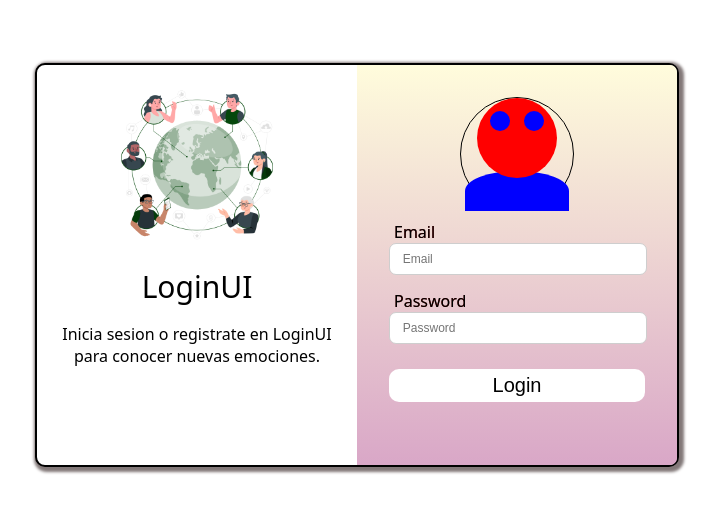
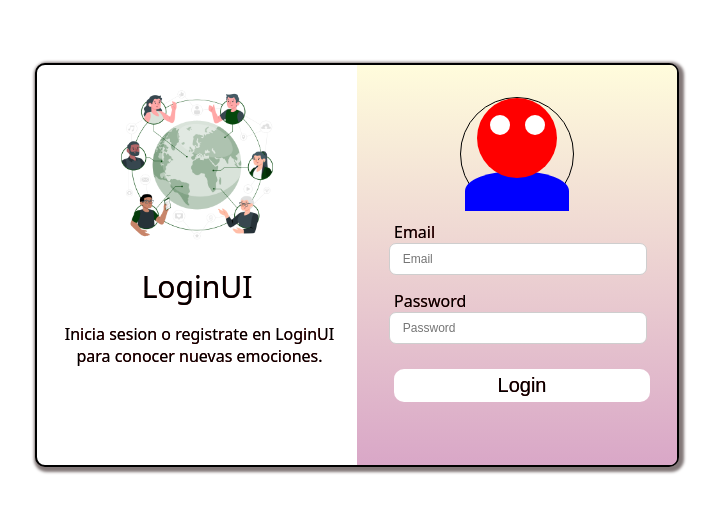
Before and after one commit to AlonsoErnesto/LoginUI, a React (Vite) app: page / in a window 1280 px wide. Shown: the part 135-648 px from the top of the page, without its empty margins (283-1000 px from the left). Built offline with nearby package versions, Linux system fonts and the light colour scheme.

Commit message:
agregando animation person

```diff
--- a/src/components/Login/Form/index.jsx
+++ b/src/components/Login/Form/index.jsx
@@ -2,11 +2,8 @@ import Input from '../../../interface/inputText';
 import ButtonPrimary from '../../../interface/button_primary';
 import './style.css';
 
-const Form = () => {
+const Form = ({setPassword_true}) => {
 
-   const password = () => {
-
-   }
 
 
    return (
@@ -17,8 +14,8 @@ const Form = () => {
             <Input placeholder='Email' name="email" type="email" id="email"/>
             {/* password */}
             <label className='label_form' htmlFor='password'>Password</label>
-            <Input placeholder='Password' onfocus={()=>password()} name="password" type="password" id="password"/>
-            {/* SWubmit */}
+            <Input placeholder='Password' onfocus={setPassword_true} name="password" type="password" id="password"/>
+            {/* Submit */}
             <ButtonPrimary type="submit" classname='btn_login' value="Login"/>
          </form>
       </div>
--- a/src/index.css
+++ b/src/index.css
@@ -3,3 +3,14 @@ body {
    padding: 0;
    margin: 0;
 }
+
+label,p,h2,button {
+   font-weight: 400;
+   margin-left: 5px;
+   text-shadow: red 0 0 ,cyan 0 0;
+   transition: text-shadow 200ms;
+}
+
+p:hover,label:hover,h2:hover,button:hover {
+   text-shadow: red -3px 0, cyan 3px 0;
+}
--- a/src/interface/ImgInteractive/index.jsx
+++ b/src/interface/ImgInteractive/index.jsx
@@ -1,14 +1,14 @@
 import './style.css';
 
-const ImgInteractive= ( ) => {
+const ImgInteractive= ({password_true}) => {
    return (
       <div className="conteiner_img">
          <div className='circle_img'>
             <div className='head_img'>
-               <div className='eye_img_left'>
+               <div className={`${password_true ? 'eye_img_left_hover' : 'eye_img_left'} `}>
 
                </div>
-               <div className='eye_img_right'>
+               <div className={`${password_true ? 'eye_img_right_hover' : 'eye_img_right'}`}>
                </div>
             </div>
             <div className='body_img'>
--- a/src/interface/ImgInteractive/style.css
+++ b/src/interface/ImgInteractive/style.css
@@ -40,17 +40,24 @@
    position:absolute;
    width: 2.5vh;
    height: 2.5vh;
-   background:blue;
+   background:rgb(255, 255, 255);
    border-radius: 20px;
-   margin:13px;
+   margin:12.5px;
+   margin-top: 17px;
 }
 
-.eye_img_right:hover, .eye_img_left:hover {
-   width: 2.5vh;
-   height: .4vh;
+.eye_img_right_hover, .eye_img_left_hover {
+   margin-top: 10px;
+   margin:11px;
+   position: absolute;
+   width: 20px;
+   height: 20px;
+   border-radius: 50%;
+   box-shadow: 3px 3px 0 #ffffff;
+   transform: translateX(-5px);
+   transform: rotate(40deg);
+
 }
-
-
-.eye_img_right {
+.eye_img_right_hover,.eye_img_right {
    right: 0;
 }
--- a/src/interface/button_primary/index.jsx
+++ b/src/interface/button_primary/index.jsx
@@ -1,29 +1,13 @@
-import { useState,useEffect } from 'react';
 import './style.css';
 
 const ButtonPrimary =({placeholder,type,value,classname,fn}) => {
-
-   const [style,setStyle] = useState('');
-
-   useEffect(() => {
-      switch (classname) {
-         case 'btn_login':
-            setStyle(classname);
-            break;
-         case 'btn_register':
-            setStyle(classname);
-            break;
-         default:
-            console.log(`No existe esta clase ${classname}`);
-      }
-   }, [])
 
 
    return(
       <button
          placeholder={placeholder}
          type={type}
-         className={`wave-btn ${style}`}
+         className='wave-btn'
       >
          {value}
       </button>
--- a/src/interface/button_primary/style.css
+++ b/src/interface/button_primary/style.css
@@ -7,15 +7,17 @@
     border-radius: 10px;
     border:none;
     margin-top: 10px;
-    -webkit-transition: .3s;
+    -webkit-transition: .4s;
   }
 
 
 .wave-btn:hover {
-  box-shadow: 0px 0px 10px 0px #fc00ff,
-              10px 20px 50px 0px #00dbde,
-              0px 10px 37px 0px #ff0505,
-              0px 0px 100px 0px #C779D0;
-  -webkit-box-shadow: 5px 5px 15px 5px #FF8080, -9px 5px 15px 5px #FFE488, -7px -5px 15px 5px #8CFF85, 12px -5px 15px 5px #80C7FF, 12px 10px 15px 7px #E488FF, -10px 10px 15px 7px #FF616B, -10px -7px 27px 1px #8E5CFF, 5px 5px 15px 5px rgba(0,0,0,0);
-  box-shadow: 5px 5px 15px 5px #FF8080, -9px 5px 15px 5px #FFE488, -7px -5px 15px 5px #8CFF85, 12px -5px 15px 5px #80C7FF, 12px 10px 15px 7px #E488FF, -10px 10px 15px 7px #FF616B, -10px -7px 27px 1px #8E5CFF, 5px 5px 15px 5px rgba(0,0,0,0);
+
+  background-color: black;
+  color:White;
+  cursor: pointer;
+  -webkit-box-shadow: -5px -5px 10px 1px #ffffff,
+                      5px 5px 10px 1px #e9e9e9,
+                      -5px 5px 10px 1px #ededed;
+
 }
--- a/src/interface/inputText/index.jsx
+++ b/src/interface/inputText/index.jsx
@@ -11,7 +11,16 @@ const Input = ({placeholder,name,type,id,value,onfocus}) => {
             type={type}
             id={id}
             value={value}
-            onFocus={onfocus}
+            onFocus={(e)=>{
+               if (e.currentTarget === e.target) {
+                  onfocus(true);
+                }
+              }}
+              onBlur={(e) => {
+                if (e.currentTarget === e.target) {
+                  onfocus(false);
+                }
+            }}
          />
       </div>
    )
--- a/src/pages/Login/index.jsx
+++ b/src/pages/Login/index.jsx
@@ -3,9 +3,13 @@ import './style.css';
 
 import Form from '../../components/Login/Form';
 import ImgInteractive from '../../interface/ImgInteractive'
+import { useState } from "react";
 
 
 const LoginPage = () => {
+
+   const [password_true, setPassword_true] = useState(false);
+
    return (
       <div className="background">
          <div className="body_center">
@@ -16,8 +20,8 @@ const LoginPage = () => {
                   <p>Inicia sesion o registrate en LoginUI para conocer nuevas emociones.</p>
                </div>
                <div className='center_right'>
-                  <ImgInteractive/>
-                  <Form/>
+                  <ImgInteractive password_true={password_true}/>
+                  <Form setPassword_true={setPassword_true}/>
                </div>
             </div>
          </div>
```
